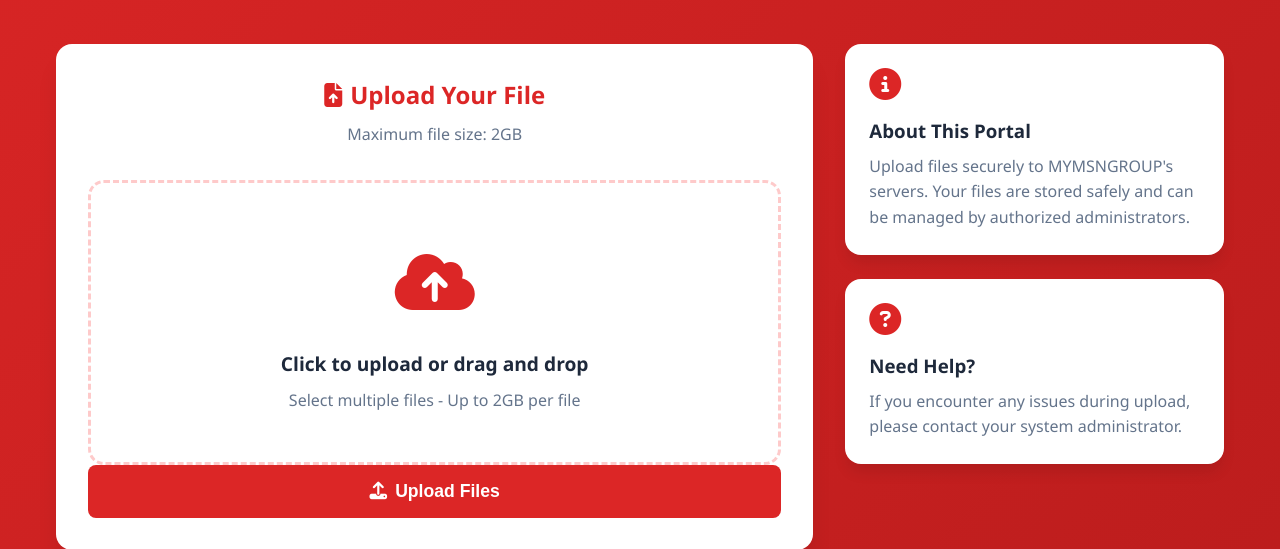
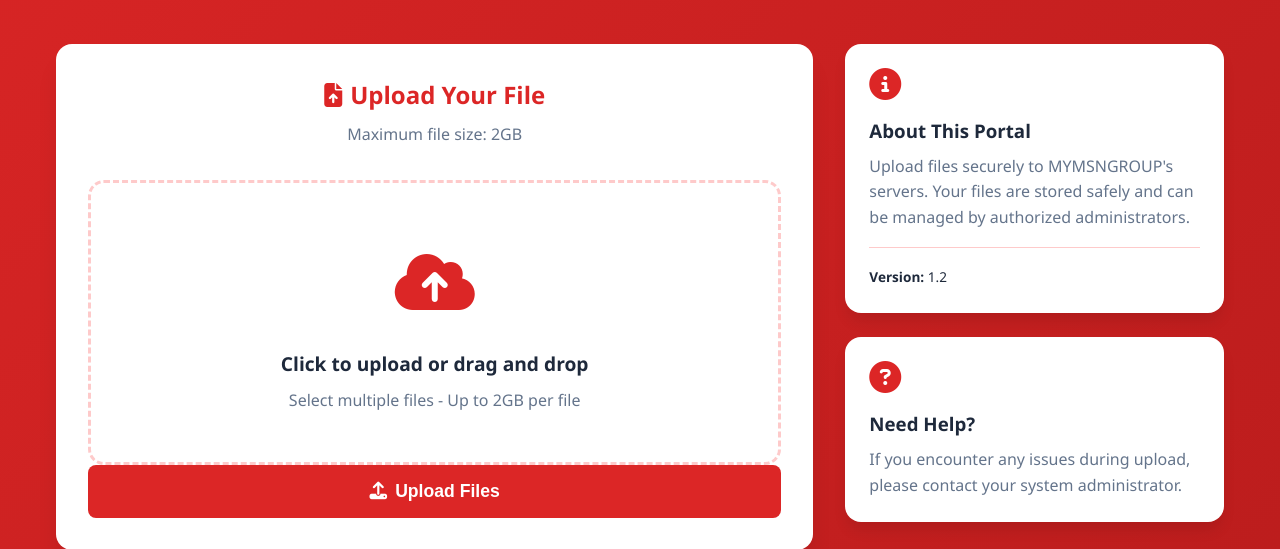
Before and after one commit to williswschan/FileUploadPortal, a Flask app: page / in a window 1280 px wide. Shown: the part 421-970 px from the top of the page. Run offline with Flask 3, Linux system fonts and the light colour scheme.

Commit message:
Add version tracking system v1.2
- Added APP_VERSION and VERSION_HISTORY to track application versions
- Updated health endpoint to include version info (returns 'OK v1.2')
- Added version display in 'About This Portal' info box
- Added CSS styling for version information display
- Implemented version tracking starting from 1.0 with 0.1 increments
- Version 1.2 includes all latest features: 2GB limit, health endpoint, filename handling

```diff
--- a/app.py
+++ b/app.py
@@ -12,6 +12,14 @@ app.secret_key = secrets.token_hex(32)  # Generate a secure secret key
 UPLOAD_FOLDER = 'uploads'
 MAX_CONTENT_LENGTH = 2 * 1024 * 1024 * 1024  # 2GB in bytes
 # ALLOWED_EXTENSIONS - removed to allow all file types
+
+# Version Information
+APP_VERSION = "1.2"
+VERSION_HISTORY = {
+    "1.0": "Initial release - Basic file upload functionality",
+    "1.1": "Added health endpoint, original filename support, Docker configuration",
+    "1.2": "Updated file size limit to 2GB for better browser compatibility"
+}
 
 app.config['UPLOAD_FOLDER'] = UPLOAD_FOLDER
 app.config['MAX_CONTENT_LENGTH'] = MAX_CONTENT_LENGTH
@@ -50,12 +58,12 @@ def get_file_size(filepath):
 
 @app.route('/')
 def index():
-    return render_template('index.html')
+    return render_template('index.html', version=APP_VERSION, version_history=VERSION_HISTORY)
 
 @app.route('/health')
 def health():
     """Simple health check endpoint for monitoring systems"""
-    return "OK"
+    return f"OK v{APP_VERSION}"
 
 @app.route('/upload', methods=['POST'])
 def upload_file():
--- a/static/style.css
+++ b/static/style.css
@@ -522,6 +522,17 @@ body {
     line-height: 1.6;
 }
 
+.version-info {
+    margin-top: 1rem;
+    padding-top: 1rem;
+    border-top: 1px solid var(--border-color);
+}
+
+.version-info small {
+    color: var(--text-muted);
+    font-size: 0.85rem;
+}
+
 /* Auth Section */
 .auth-section {
     max-width: 900px;
--- a/templates/index.html
+++ b/templates/index.html
@@ -77,6 +77,9 @@
                 <i class="fas fa-info-circle"></i>
                 <h3>About This Portal</h3>
                 <p>Upload files securely to MYMSNGROUP's servers. Your files are stored safely and can be managed by authorized administrators.</p>
+                <div class="version-info">
+                    <small><strong>Version:</strong> {{ version }}</small>
+                </div>
             </div>
 
             <div class="info-card">
```
